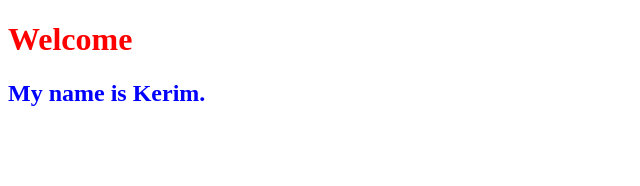
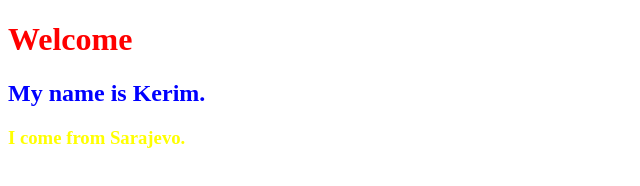
Before and after one commit to kimamovic21/github-desktop-vjezba, a plain HTML site: page index.html in a window 1280 px wide. Shown: the whole page, without its empty margins (0-640 px from the left). Drawn offline with Linux system fonts and the light colour scheme.

Commit message:
izmjene 2
male izmjene

```diff
--- a/index.html
+++ b/index.html
@@ -10,5 +10,6 @@
 <body>
     <h1>Welcome</h1>
     <h2>My name is Kerim.</h2>
+    <h3>I come from Sarajevo.</h3>
 </body>
 </html>
--- a/index.js
+++ b/index.js
@@ -1,2 +1,3 @@
 const name = "Kerim";
 const surname = "Imamovic";
+const city = "Sarajevo";
--- a/styles.css
+++ b/styles.css
@@ -5,3 +5,7 @@ h1 {
 h2 {
     color: blue;
 }
+
+h3 {
+    color: yellow;
+}
```
